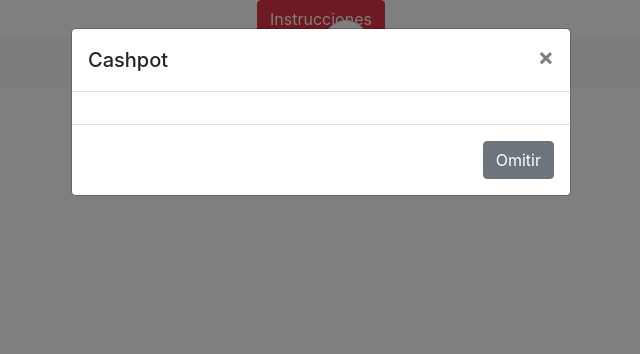
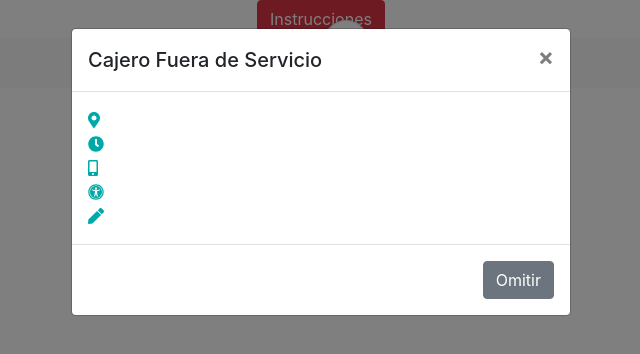
Before and after one commit to DanitzaV/Cashpot, a React (Create React App) app: page / in a window 1280 px wide. Both pictures are taken after a click on the button "Instrucciones". Shown: the top 354 px of the page, without its empty margins (319-959 px from the left). Built offline with nearby package versions, Linux system fonts and the light colour scheme.

Commit message:
seccion reclamo listo

```diff
--- a/src/App.js
+++ b/src/App.js
@@ -1,6 +1,7 @@
 import React, { Component } from 'react';
 import ModaApp from './Modal/Modal'
 import FooterNav from './FooterNav/FooterNav'
+import Reclamo from './Reclamo/Reclamo.js'
 import './App.css';
 
 class App extends Component {
@@ -9,6 +10,7 @@ class App extends Component {
       <div className="App">
         <ModaApp/>
         <FooterNav/>
+        <Reclamo/>
       </div>
     );
   }
--- /dev/null
+++ b/src/Modal/Modal.css
@@ -0,0 +1,4 @@
+.iconsModal{
+    color:#00A9A9;
+    size: 15px;
+}
--- a/src/Modal/Modal.js
+++ b/src/Modal/Modal.js
@@ -1,7 +1,12 @@
 import React, { Component } from 'react';
+import '../Modal/Modal.css';
 import { Button, Modal, ModalHeader, ModalBody, ModalFooter } from 'reactstrap';
 import { FontAwesomeIcon } from '@fortawesome/react-fontawesome'
-import { faLocationArrow } from '@fortawesome/free-solid-svg-icons'
+import { faMapMarkerAlt } from '@fortawesome/free-solid-svg-icons'
+import { faClock } from '@fortawesome/free-solid-svg-icons'
+import { faMobileAlt } from '@fortawesome/free-solid-svg-icons'
+import { faUniversalAccess } from '@fortawesome/free-solid-svg-icons'
+import { faPen } from '@fortawesome/free-solid-svg-icons'
 
 class ModaApp extends Component {
   constructor(props) {
@@ -24,9 +29,23 @@ class ModaApp extends Component {
       <div>
         <Button color="danger" onClick={this.toggle}>{this.props.buttonLabel} Instrucciones</Button>
         <Modal isOpen={this.state.modal} toggle={this.toggle} className={this.props.className}>
-          <ModalHeader toggle={this.toggle}>Cashpot</ModalHeader>
+          <ModalHeader toggle={this.toggle}>Cajero Fuera de Servicio</ModalHeader>
           <ModalBody>
-
+            <div>
+              <FontAwesomeIcon className="iconsModal" icon={faMapMarkerAlt} />
+            </div>
+            <div>
+            <FontAwesomeIcon className="iconsModal" icon={faClock} />
+            </div>
+            <div>
+            <FontAwesomeIcon className="iconsModal" icon={faMobileAlt} />
+            </div>
+            <div>
+            <FontAwesomeIcon className="iconsModal" icon={faUniversalAccess} />
+            </div>
+            <div>
+            <FontAwesomeIcon className="iconsModal" icon={faPen} />
+            </div>
           </ModalBody>
           <ModalFooter>
             <Button color="secondary" onClick={this.toggle}>Omitir</Button>
--- /dev/null
+++ b/src/Reclamo/PrintReclamo.js
@@ -0,0 +1,15 @@
+import React, { Component } from 'react';
+
+class PrintReclamo extends Component {
+    render() {
+      return (
+        <div>
+          {this.props.items.map(item => (
+            <div key={item.id}>{item.text}</div>
+          ))}
+        </div>
+      );
+    }
+  }
+
+  export default PrintReclamo;
--- /dev/null
+++ b/src/Reclamo/Reclamo.js
@@ -0,0 +1,56 @@
+import React, { Component } from 'react';
+import PrintReclamo from './PrintReclamo.js';
+
+class Reclamo extends Component {
+    constructor(props) {
+        super(props);
+        this.state = { items: [], text: '' };
+        this.handleChange = this.handleChange.bind(this);
+        this.handleSubmit = this.handleSubmit.bind(this);
+    }
+
+    render() {
+        return (
+            <div>
+                <h3>Reclamo</h3>
+
+                <form onSubmit={this.handleSubmit}>
+                    <label htmlFor="new-todo">
+                        Reportar Cajero
+            </label>
+                    <input
+                        id="new-todo"
+                        onChange={this.handleChange}
+                        value={this.state.text}
+                    />
+                    <button>
+                        Enviar
+                    </button>
+                    <PrintReclamo items={this.state.items} />
+
+                </form>
+            </div>
+        );
+    }
+
+    handleChange(e) {
+        this.setState({ text: e.target.value });
+    }
+
+    handleSubmit(e) {
+        e.preventDefault();
+        if (!this.state.text.length) {
+            return;
+        }
+        const newItem = {
+            text: this.state.text,
+            id: Date.now()
+        };
+        this.setState(state => ({
+            items: state.items.concat(newItem),
+            text: ''
+        }));
+    }
+}
+
+export default Reclamo;
```
